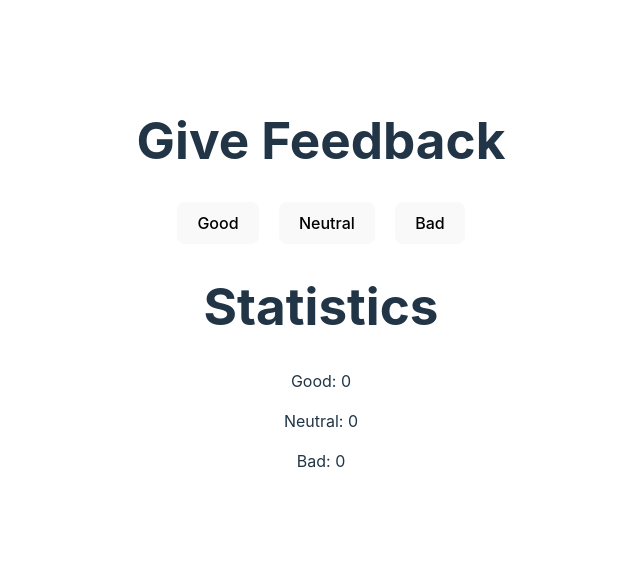
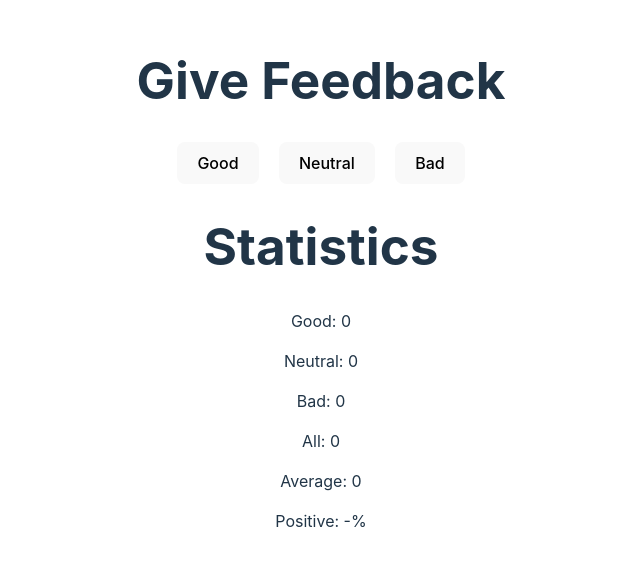
Before and after one commit to Souloutz/fullstackopen, a React (Vite) app in the folder part1/unicafe/: page / in a window 1280 px wide. Shown: the part 117-682 px from the top of the page, without its empty margins (319-959 px from the left). Built offline with nearby package versions, Linux system fonts and the light colour scheme.

Commit message:
Add additional statistics and handleclick function

```diff
--- a/part1/unicafe/src/App.tsx
+++ b/part1/unicafe/src/App.tsx
@@ -6,20 +6,29 @@ const App = () => {
   const [good, setGood] = useState(0)
   const [neutral, setNeutral] = useState(0)
   const [bad, setBad] = useState(0)
+  const [all, setAll] = useState(0)
+
+  const handleClick = (setFunction: Function, value: number) => {
+    setFunction(value + 1)
+    setAll(all + 1)
+  }
 
   return (
     <div>
       <h1>Give Feedback</h1>
       <div style={{ display: 'flex', flexDirection: 'row', gap: 20, justifyContent: 'center' }}>
-        <Button text={'Good'} onClick={() => setGood(good + 1)} />
-        <Button text={'Neutral'} onClick={() => setNeutral(neutral + 1)} />
-        <Button text={'Bad'} onClick={() => setBad(bad + 1)} />
+        <Button text={'Good'} onClick={() => handleClick(setGood, good)} />
+        <Button text={'Neutral'} onClick={() => handleClick(setNeutral, neutral)} />
+        <Button text={'Bad'} onClick={() => handleClick(setBad, bad)} />
       </div>
 
       <h1>Statistics</h1>
       <p>Good: {good}</p>
       <p>Neutral: {neutral}</p>
       <p>Bad: {bad}</p>
+      <p>All: {all}</p>
+      <p>Average: {all / 3}</p>
+      <p>Positive: {all !== 0 ? (good / all) * 100 : '-'}%</p>
     </div>
   );
 }
```
